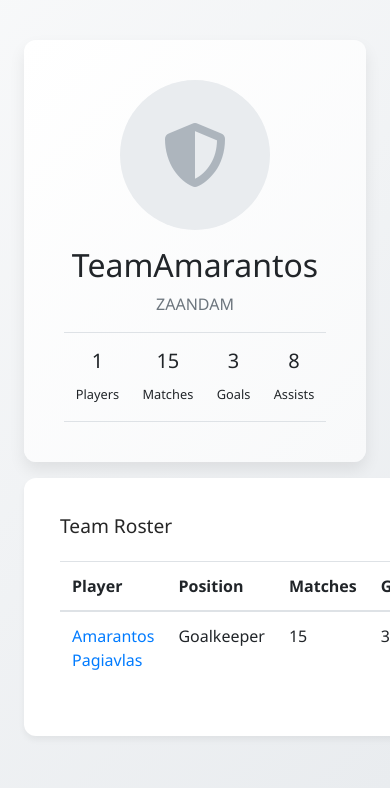
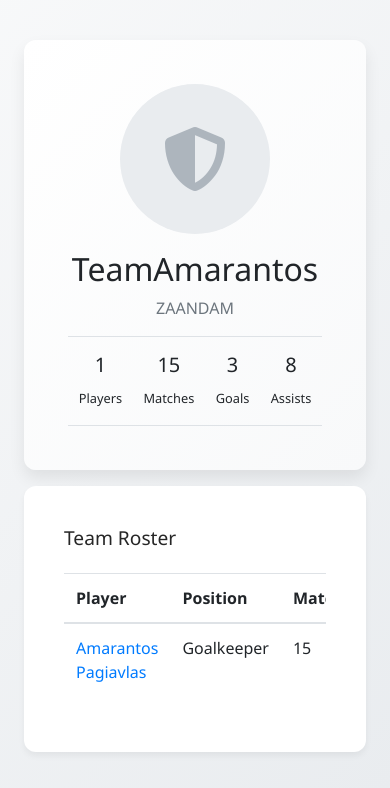
Before and after one commit to AmarantosPagiavlas03/Self-Project, a Django app: page /scout_app/team_dashboard/1/ in a window 390 px wide; the page is wider, and only the part inside the window is pictured. Shown: the part 56-844 px from the top of that part. Run offline with Django 5.2, Linux system fonts and the light colour scheme; a user stored in the database is signed in; data comes from the database, SQL or seed files in the repository; some libraries are stand-ins or nearby versions.

Commit message:
css grid fix player dashboard

```diff
--- a/django_scout/scout_project/scout_app/static/styles.css
+++ b/django_scout/scout_project/scout_app/static/styles.css
@@ -561,15 +561,9 @@
   padding: 1rem;
 }
 
-  .dashboard_card_container__row {
-    grid-column: span 12;
-    display: grid;
-    gap: 0.75rem;
-  }
-
 /* Profile Card - Full Width */
 .dashboard_card_container__row:first-child {
-    grid-template-columns: 1fr;
+  grid-column: span 12;
 }
 
 /* Recent Posts - Spans 7 columns */
@@ -580,13 +574,31 @@
 /* Charts Section - Spans 5 columns */
 .dashboard_card_container__row:nth-child(3),
 .dashboard_card_container__row:nth-child(4) {
-    grid-column: 8 / -1;
-    margin-top: 0;
-    margin-bottom: 0;
+  grid-column: span 5;
 }
 
-  .dashboard_card_container__column {
-    width: 100%;
+/* responsive */
+@media (max-width: 1200px) {
+  .dashboard_card_container__row:nth-child(2),
+  .dashboard_card_container__row:nth-child(3),
+  .dashboard_card_container__row:nth-child(4) {
+      grid-column: span 12;
+  }
+}
+
+@media (max-width: 768px) {
+  .dashboard_card__container {
+      padding: 0 1rem;
+  }
+
+  .dashboard_card_container__wrapper {
+      gap: 1rem;
+      padding: 0.5rem;
+  }
+
+  .dashboard_card__card {
+      padding: 1rem;
+  }
 }
 
 .dashboard_card__card {
@@ -667,30 +679,6 @@
 .posts-container::-webkit-scrollbar-thumb {
   background: #c1c1c1;
   border-radius: 3px;
-  }
-
-  /* Responsive Adjustments */
-  @media (max-width: 1200px) {
-    .dashboard_card_container__row:nth-child(2),
-    .dashboard_card_container__row:nth-child(3),
-    .dashboard_card_container__row:nth-child(4) {
-      grid-column: span 12;
-    }
-  }
-
-  @media (max-width: 768px) {
-    .dashboard_card__container {
-      padding: 0 1rem;
-    }
-
-    .dashboard_card_container__wrapper {
-      gap: 1rem;
-      padding: 0.5rem;
-    }
-
-    .dashboard_card__card {
-      padding: 1rem;
-    }
 }
 
 /* =====================================
```
Lines whose indentation alone changed are shown as unchanged.
